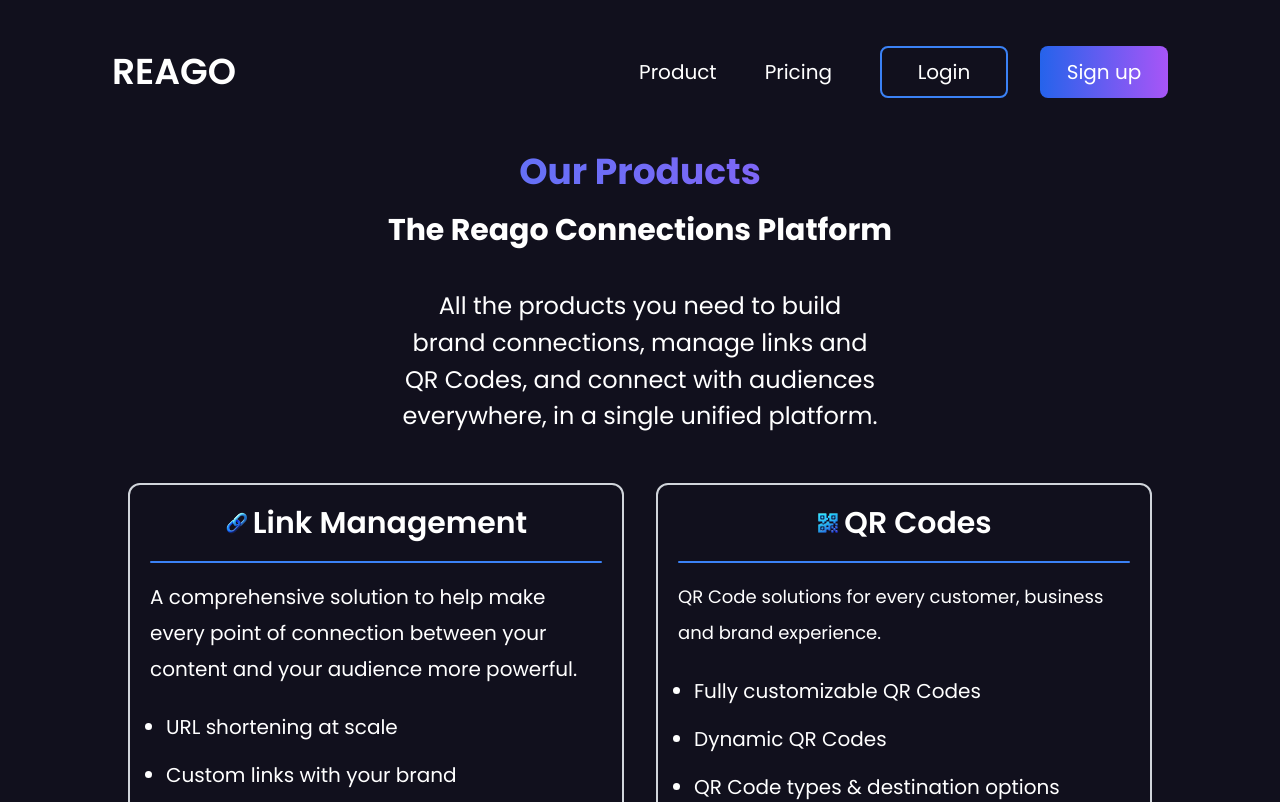
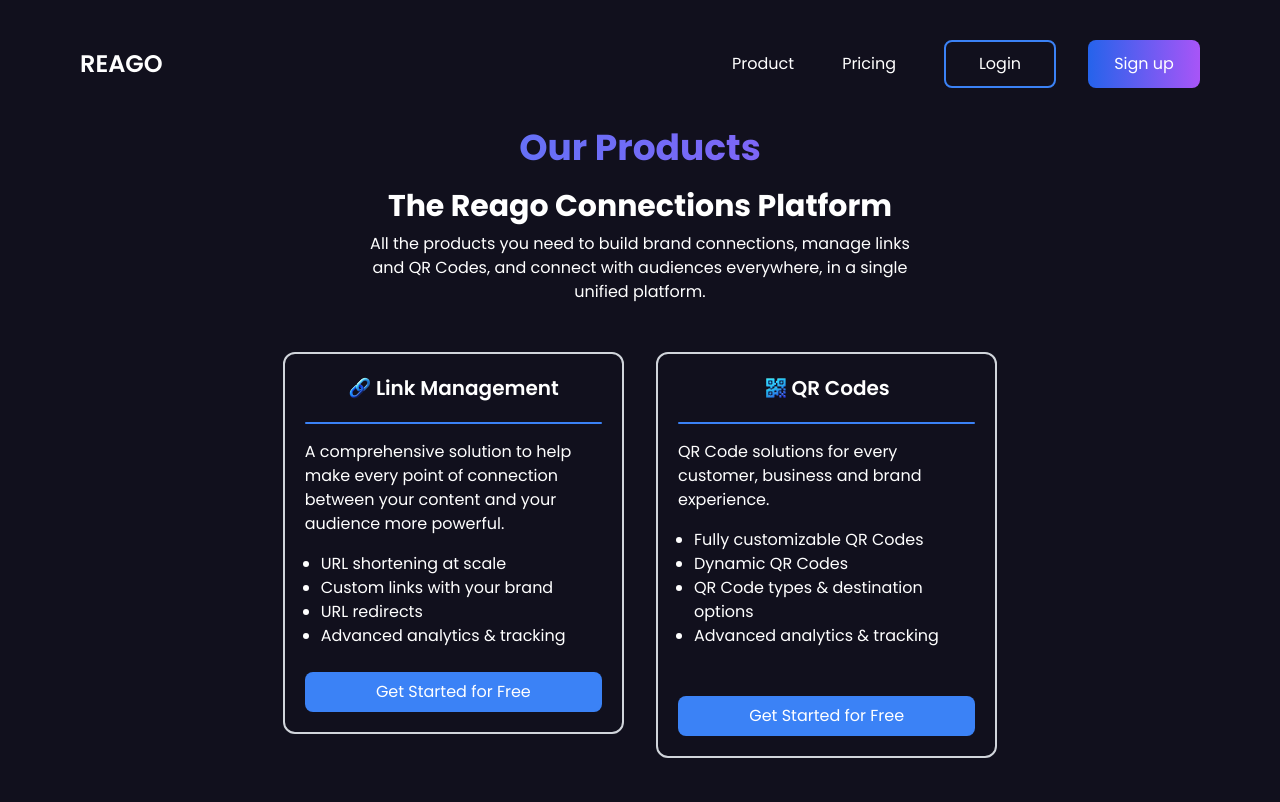
Before and after one commit to ashwinkaruppanan/url-shortener-client, a React (Vite) app: page /product in a window 1280 px wide. Shown: the top 802 px of the page. Built offline with nearby package versions, Linux system fonts and the light colour scheme.

Commit message:
desgin-updated

```diff
--- a/src/components/Footer.jsx
+++ b/src/components/Footer.jsx
@@ -2,7 +2,7 @@
   return (
     <div>
       {" "}
-      <h2 className="text-gray-300 text-center mt-10 sm:mt-16 mb-8 sm:text-xl sm:mb-10">
+      <h2 className="text-gray-300 text-center mt-10 sm:mt-16 mb-8 sm:text-xl sm:mb-10 lg:text-base">
         Copyright &#169; {new Date().getFullYear()} | All Rights Reserved
       </h2>
     </div>
--- a/src/components/Login.jsx
+++ b/src/components/Login.jsx
@@ -89,7 +89,7 @@
   return (
     <div>
       <div className="px-9 py-6 lg:px-44">
-        <h2 className="text-transparent bg-clip-text bg-gradient-to-r from-blue-500 to-purple-500 text-2xl font-semibold md:text-4xl mb-6">
+        <h2 className="text-transparent bg-clip-text bg-gradient-to-r from-blue-500 to-purple-500 text-2xl font-semibold md:text-4xl lg:text-2xl mb-6">
           <Link to="/">REAGO</Link>
         </h2>
         <hr />
--- a/src/components/Navbar.jsx
+++ b/src/components/Navbar.jsx
@@ -2,12 +2,12 @@
 
 const Navbar = () => {
   return (
-    <div className="flex justify-between h-16 items-center px-5 my-2 sm:px-16 sm:py-16 lg:px-28">
-      <div className="text-white text-2xl font-semibold lg:text-4xl hover:text-transparent hover:bg-clip-text hover:bg-gradient-to-r from-blue-500 to-purple-500">
+    <div className="flex justify-between h-16 items-center px-5  sm:px-16 sm:py-16 lg:px-20">
+      <div className="text-white text-2xl font-semibold  hover:text-transparent hover:bg-clip-text hover:bg-gradient-to-r from-blue-500 to-purple-500">
         <Link to="/">REAGO</Link>
       </div>
       <div className="flex">
-        <ul className="text-white hidden sm:flex  items-center text-xl">
+        <ul className="text-white hidden sm:flex  items-center ">
           <li className="mr-8 lg:mr-12 ">
             <Link to="/product">Product</Link>
           </li>
@@ -16,12 +16,12 @@
           </li>
         </ul>
         <Link to="/login">
-          <button className="text-white  px-3 py-1 sm:py-2.5 items-center text-xl border-2 rounded-lg border-blue-500  sm:mr-8 sm:w-28 lg:w-32 hover:-translate-y-1 hover:duration-200">
+          <button className="text-white  px-3 py-1 sm:py-2.5 items-center  border-2 rounded-lg border-blue-500  sm:mr-8 sm:w-28  hover:-translate-y-1 hover:duration-200">
             Login
           </button>
         </Link>
         <Link to="/signup">
-          <button className="text-white text-xl hidden sm:block rounded-lg px-3 py-3 bg-gradient-to-r from-blue-600 to-purple-500 sm:w-28 lg:w-32 hover:-translate-y-1 hover:duration-200">
+          <button className="text-white  hidden sm:block rounded-lg px-3 py-3 bg-gradient-to-r from-blue-600 to-purple-500 sm:w-28  hover:-translate-y-1 hover:duration-200">
             Sign up
           </button>
         </Link>
--- a/src/components/Product.jsx
+++ b/src/components/Product.jsx
@@ -18,7 +18,7 @@
 
   return (
     <>
-      <div id="product" className="px-5 mt-8 lg:mt-4 sm:px-16 lg:px-28 ">
+      <div id="product" className="px-5 mt-8 lg:mt-0 sm:px-16 lg:px-20 ">
         <h2 className="bg-clip-text text-transparent bg-gradient-to-r from-blue-500 to-purple-500 text-center sm:text-4xl text-3xl font-bold mb-5 ">
           Our Products
         </h2>
@@ -26,32 +26,32 @@
           <h2 className="text-white text-center text-xl font-semibold sm:text-3xl sm:font-bold">
             The Reago Connections Platform
           </h2>
-          <p className="text-white text-center mt-5 lg:mt-10 sm:text-2xl lg:px-72 lg:leading-[2.3rem]">
+          <p className="text-white text-center mt-5 lg:mt-2 sm:text-2xl lg:px-72 lg:text-base">
             All the products you need to build brand connections, manage links
             and QR Codes, and connect with audiences everywhere, in a single
             unified platform.
           </p>
         </div>
-        <div className="xl:flex xl:justify-center xl:px-80 ">
-          <div className="sm:flex sm:justify-evenly sm:w-full ">
+        <div className="lg:flex xl:justify-center xl:px-80 lg:justify-center">
+          <div className="sm:flex sm:justify-evenly sm:w-full lg:w-2/3  ">
             <div className="mt-12 px-4 sm:w-1/2">
               <div className="text-white border-2 border-gray-300 rounded-xl p-5">
                 <div className="flex items-center w-full justify-center ">
                   <img className="h-6" src={lmImg} alt="" />
-                  <h3 className="text-white font-semibold text-lg ml-1 sm:text-xl lg:text-3xl">
+                  <h3 className="text-white font-semibold text-lg ml-1 sm:text-xl ">
                     Link Management
                   </h3>
                 </div>
                 <div className="bg-blue-500 h-0.5 rounded-xl w-full mt-2 lg:mt-5"></div>
-                <div className="mt-4 text-lg sm:text-xl ">
-                  <p className="text-white lg:leading-9">
+                <div className="mt-4 text-lg sm:text-xl lg:text-base">
+                  <p className="text-white ">
                     A comprehensive solution to help make every point of
                     connection between your content and your audience more
                     powerful.
                   </p>
                 </div>
                 <div className="mt-4">
-                  <ul className="list-disc ml-4 leading-8 sm:text-xl  lg:leading-[3rem]">
+                  <ul className="list-disc ml-4 leading-8 sm:text-xl lg:text-base">
                     <li>URL shortening at scale</li>
                     <li>Custom links with your brand</li>
                     <li>URL redirects</li>
@@ -59,7 +59,7 @@
                   </ul>
                 </div>
                 <Link to="/signup">
-                  <button className=" sm:text-xl bg-blue-500 hover:bg-blue-600 rounded-lg py-2 text-center w-full mt-6 ">
+                  <button className=" sm:text-xl lg:text-base bg-blue-500 hover:bg-blue-600 rounded-lg py-2 text-center w-full mt-6 ">
                     Get Started for Free
                   </button>
                 </Link>
@@ -72,19 +72,19 @@
               <div className="text-white border-2 border-gray-300 rounded-xl p-5 sm:h-full">
                 <div className="flex items-center w-full justify-center ">
                   <img className="h-6" src={qrImg} alt="" />
-                  <h3 className="text-white font-semibold text-lg ml-1 sm:text-xl lg:text-3xl">
+                  <h3 className="text-white font-semibold text-lg ml-1 sm:text-xl ">
                     QR Codes
                   </h3>
                 </div>
                 <div className="bg-blue-500 h-0.5 rounded-xl w-full mt-2 lg:mt-5"></div>
                 <div className="mt-4 text-lg ">
-                  <p className="text-white lg:leading-9 ">
+                  <p className="text-white lg:text-base ">
                     QR Code solutions for every customer, business and brand
                     experience.
                   </p>
                 </div>
                 <div className="mt-4">
-                  <ul className="list-disc ml-4 leading-8 sm:text-xl  lg:leading-[3rem]">
+                  <ul className="list-disc ml-4 leading-8 sm:text-xl lg:text-base">
                     <li>Fully customizable QR Codes</li>
                     <li>Dynamic QR Codes</li>
                     <li>QR Code types & destination options</li>
@@ -92,7 +92,7 @@
                   </ul>
                 </div>
                 <Link to="/signup">
-                  <button className="sm:text-xl  bg-blue-500 hover:bg-blue-600 rounded-lg py-2 text-center w-full mt-6 sm:mt-[3.3rem] lg:mt-[3.8rem]  ">
+                  <button className=" sm:text-xl  bg-blue-500 hover:bg-blue-600 rounded-lg py-2 text-center w-full mt-6 sm:mt-[3.3rem] lg:text-base lg:mt-12 ">
                     Get Started for Free
                   </button>
                 </Link>
--- a/src/components/Signup.jsx
+++ b/src/components/Signup.jsx
@@ -98,13 +98,13 @@
   return (
     <div>
       <div className="px-9 py-6 lg:px-44">
-        <h2 className="text-transparent bg-clip-text bg-gradient-to-r from-blue-500 to-purple-500 font-semibold text-2xl md:text-4xl mb-6">
+        <h2 className="text-transparent bg-clip-text bg-gradient-to-r from-blue-500 to-purple-500 font-semibold text-2xl lg:text-2xl md:text-4xl mb-6">
           <Link to="/">REAGO</Link>
         </h2>
         <hr />
       </div>
       <div className="text-center">
-        <h2 className="text-white text-4xl font-medium">
+        <h2 className="text-white text-4xl lg:text-2 font-medium">
           Sign up and start shortening
         </h2>
         <p className="text-white mt-5">Already have an account?</p>
@@ -113,7 +113,7 @@
         </p>
       </div>
       <div className="sm:flex justify-center w-full">
-        <div className="text-white px-9 mt-8 ]">
+        <div className="text-white px-9 mt-8 ">
           <form onSubmit={handleSubmit}>
             <div>
               <label htmlFor="full_name">Full Name</label>
```
Also changed, not shown: src/components/Main.jsx (+5 -5 lines), src/components/Pricing.jsx (+16 -14 lines).
